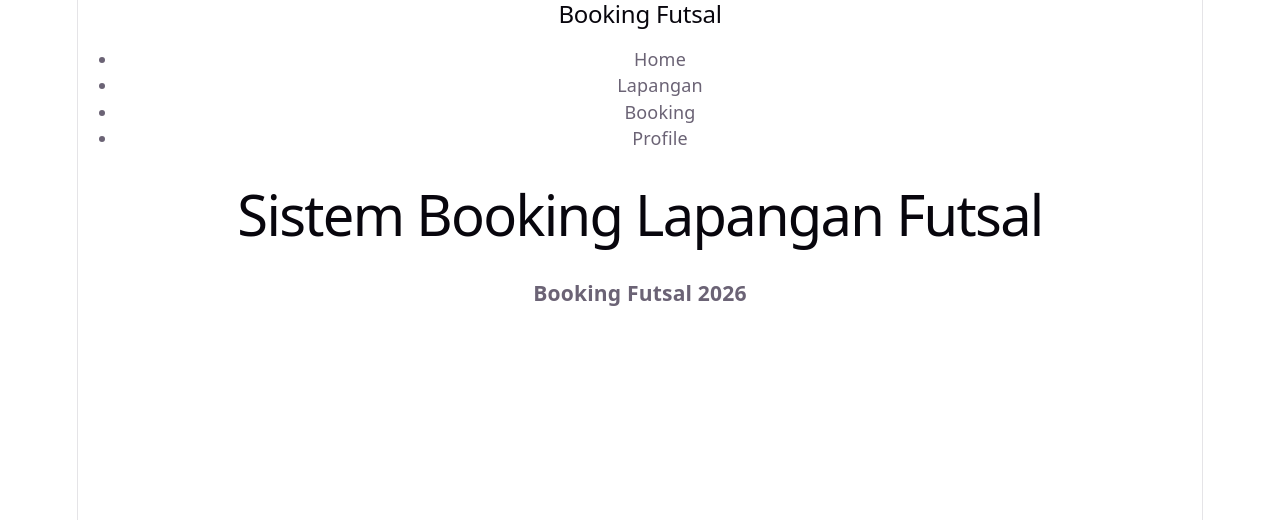
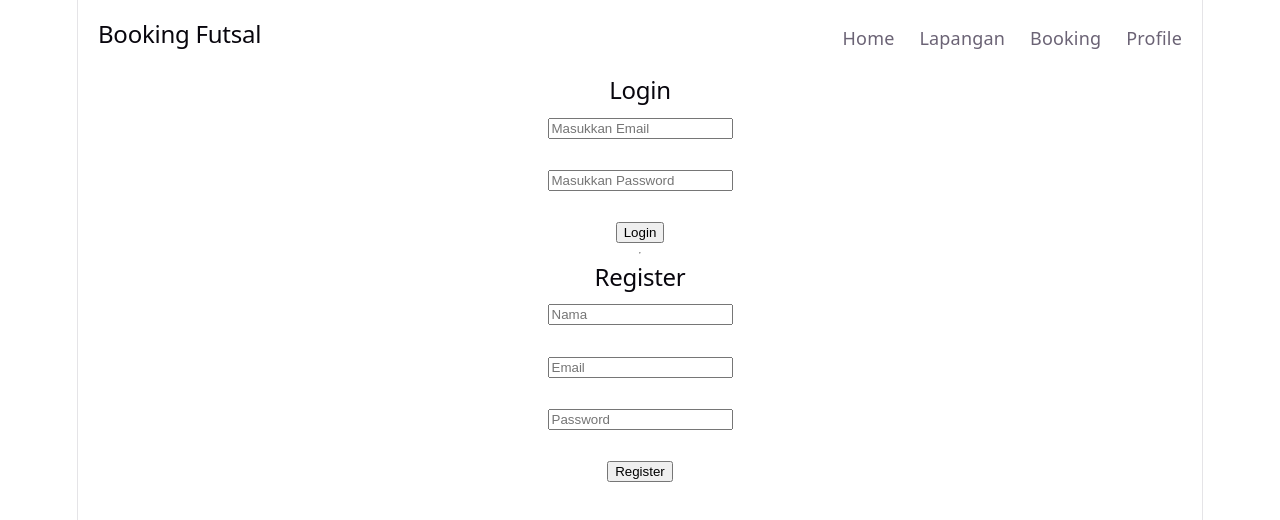
Before and after one commit to DintaFrida/fullstack_project, a React app: page / in a window 1280 px wide. Shown: the top 520 px of the page. Built offline with nearby package versions, Linux system fonts and the light colour scheme; the HTML template or start-up script is replaced by a standard one.

Commit message:
login register selesai

```diff
--- a/src/App.jsx
+++ b/src/App.jsx
@@ -1,18 +1,27 @@
-import Navbar from "./components/Navbar/Navbar";
-import Footer from "./components/Footer/Footer";
+import Navbar from "./components/Navbar/Navbar"
 
-function App() {
-  return (
-    <>
-      <Navbar />
+import Login from "./pages/Login/Login"
 
-      <main>
-        <h1>Sistem Booking Lapangan Futsal</h1>
-      </main>
+import Register from "./pages/Register/Register"
 
-      <Footer />
-    </>
-  );
+function App(){
+
+return(
+
+<>
+
+<Navbar/>
+
+<Login/>
+
+<hr/>
+
+<Register/>
+
+</>
+
+)
+
 }
 
-export default App;
+export default App
--- a/src/components/Navbar/Navbar.jsx
+++ b/src/components/Navbar/Navbar.jsx
@@ -1,15 +1,29 @@
-function Navbar() {
-    return (
-      <nav>
+import styles from "./Navbar.module.css"
+
+function Navbar(){
+
+return(
+
+<nav className={styles.nav}>
+
 <h2>Booking Futsal</h2>
+
 <ul>
+
 <li>Home</li>
+
 <li>Lapangan</li>
+
 <li>Booking</li>
+
 <li>Profile</li>
+
 </ul>
+
 </nav>
-    );
+
+)
+
 }
 
-  export default Navbar;
+export default Navbar
--- a/src/components/Navbar/Navbar.module.css
+++ b/src/components/Navbar/Navbar.module.css
@@ -0,0 +1,33 @@
+nav ul{
+list-style:none;
+padding:0;
+margin:0;
+display:flex;
+gap:20px;
+}
+
+.nav{
+
+display:flex;
+
+justify-content:space-between;
+
+align-items:center;
+
+padding:20px;
+
+}
+
+.nav ul{
+
+display:flex;
+
+list-style:none;
+
+gap:25px;
+
+padding:0;
+
+margin:0;
+
+}
--- a/src/pages/Login/Login.jsx
+++ b/src/pages/Login/Login.jsx
@@ -0,0 +1,33 @@
+function Login(){
+
+return(
+
+<div>
+
+<h2>Login</h2>
+
+<input
+type="email"
+placeholder="Masukkan Email"
+/>
+
+<br/><br/>
+
+<input
+type="password"
+placeholder="Masukkan Password"
+/>
+
+<br/><br/>
+
+<button>
+Login
+</button>
+
+</div>
+
+)
+
+}
+
+export default Login
--- a/src/pages/Register/Register.jsx
+++ b/src/pages/Register/Register.jsx
@@ -0,0 +1,37 @@
+function Register(){
+
+return(
+
+<div>
+
+<h2>Register</h2>
+
+<input
+placeholder="Nama"
+/>
+
+<br/><br/>
+
+<input
+placeholder="Email"
+/>
+
+<br/><br/>
+
+<input
+placeholder="Password"
+/>
+
+<br/><br/>
+
+<button>
+Register
+</button>
+
+</div>
+
+)
+
+}
+
+export default Register
```
Also changed, not shown: 2 other files (tests, documents, lock files or other folders). Lines whose indentation alone changed are shown as unchanged.
